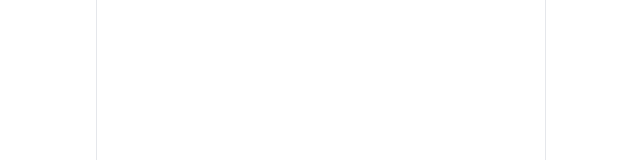
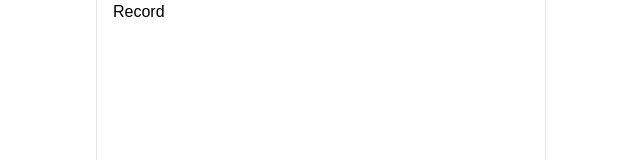
Before and after one commit to LikeLion-KW-TEAM2/TEAM_2_FE, a React (Vite) app: page /record in a window 1280 px wide. Before the commit this address had no page. Shown: the top 160 px of the page, without its empty margins (319-959 px from the left). Built offline with nearby package versions, Linux system fonts and the light colour scheme; a web font is replaced by a local one.

Commit message:
feat : record 페이지 생성 및 연결

```diff
--- a/src/components/Router.tsx
+++ b/src/components/Router.tsx
@@ -1,5 +1,6 @@
 import Login from '@/pages/auth/Login'
 import Signup from '@/pages/auth/Signup'
+import Record from '@/pages/record/Record'
 import { Route, Routes } from 'react-router-dom'
 
 const Router = () => {
@@ -7,6 +8,7 @@ const Router = () => {
     <Routes>
       <Route path="/login" element={<Login />} />
       <Route path="/signup" element={<Signup />} />
+      <Route path="/record" element={<Record />} />
     </Routes>
   )
 }
--- a/src/pages/auth/Login.tsx
+++ b/src/pages/auth/Login.tsx
@@ -47,9 +47,12 @@ const Login = () => {
       </FormProvider>
 
       <section className="flexColumn mb-11 gap-3">
-        <Button size="large" width="w-full">
-          로그인
-        </Button>
+        <Link to={'/record'}>
+          <Button size="large" width="w-full">
+            로그인
+          </Button>
+        </Link>
+
         <Link to={'/signup'}>
           <Button size="large" width="w-full">
             회원가입
--- /dev/null
+++ b/src/pages/record/Record.tsx
@@ -0,0 +1,5 @@
+const Record = () => {
+  return <div>Record</div>
+}
+
+export default Record
```
